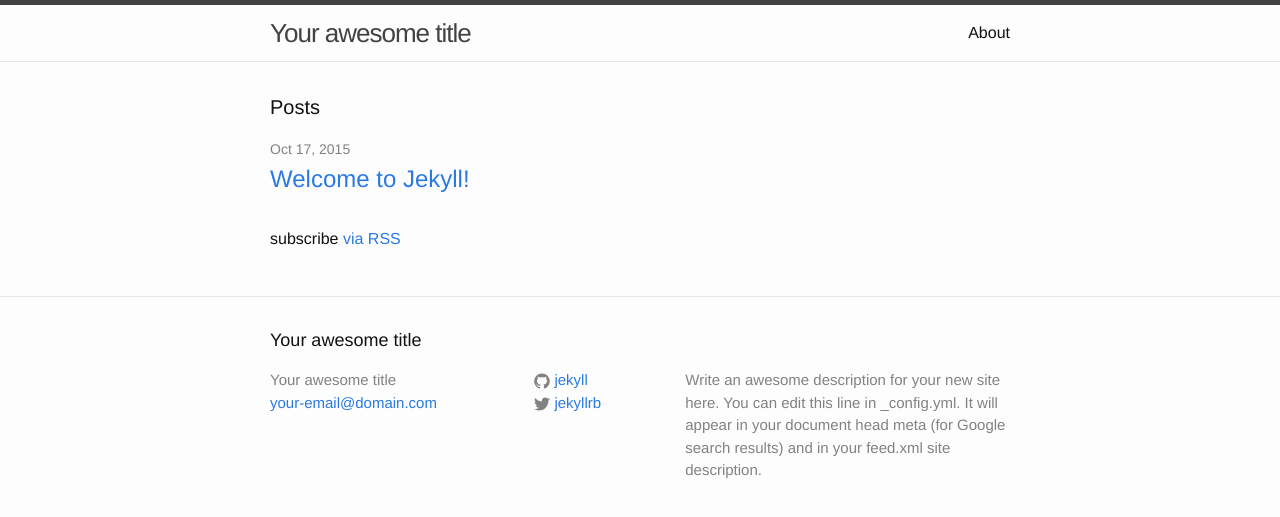
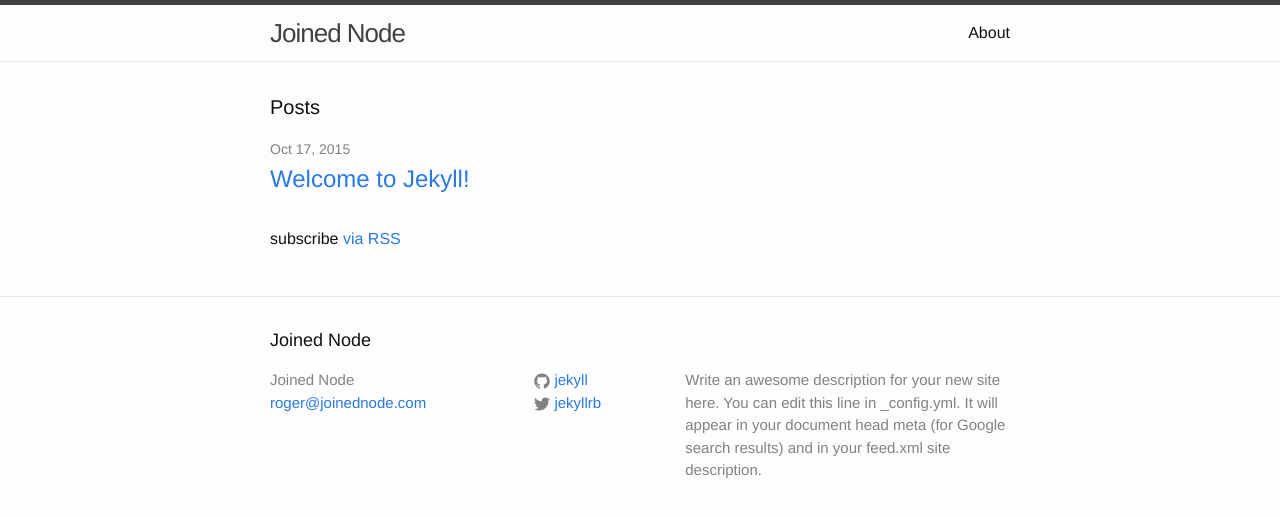
Before and after one commit to joinednode/joinednode.github.io, a Jekyll site: the page built from index.html, in a window 1280 px wide. Shown: the top 517 px of the page. Built offline with Jekyll 4.4.1, drawn with Linux system fonts in a browser that asks for light colours.

Commit message:
first push

```diff
--- a/_config.yml
+++ b/_config.yml
@@ -1,12 +1,12 @@
 # Site settings
-title: Your awesome title
-email: your-email@domain.com
+title: Joined Node
+email: roger@joinednode.com
 description: > # this means to ignore newlines until "baseurl:"
   Write an awesome description for your new site here. You can edit this
   line in _config.yml. It will appear in your document head meta (for
   Google search results) and in your feed.xml site description.
 baseurl: "" # the subpath of your site, e.g. /blog/
-url: "http://yourdomain.com" # the base hostname & protocol for your site
+url: "http://joinednode.github.io" # the base hostname & protocol for your site
 twitter_username: jekyllrb
 github_username:  jekyll
 
```
